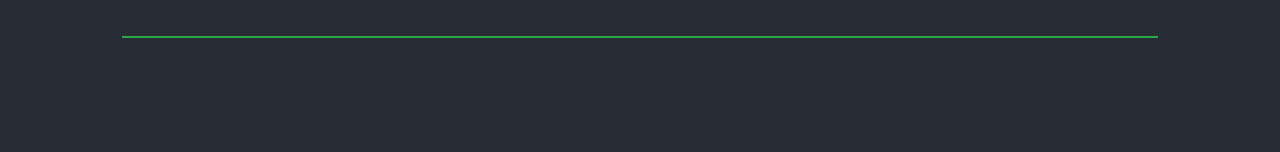
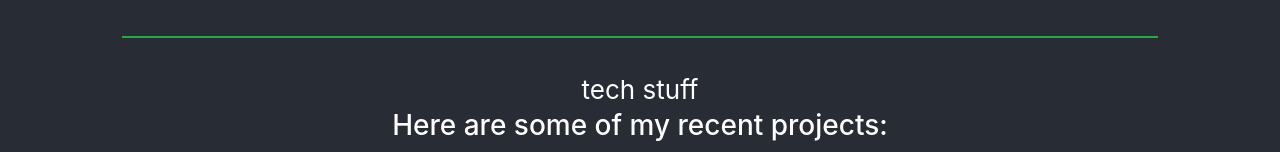
Before and after one commit to brownjer3/personal-website, a React (Create React App) app: page / in a window 1280 px wide. Shown: the part 468-620 px from the top of the page. Built offline with nearby package versions, Linux system fonts and the light colour scheme.

Commit message:
add TechBanner.js and install font awesome packages

```diff
--- a/package.json
+++ b/package.json
@@ -3,6 +3,9 @@
   "version": "0.1.0",
   "private": true,
   "dependencies": {
+    "@fortawesome/fontawesome-svg-core": "^1.2.35",
+    "@fortawesome/free-solid-svg-icons": "^5.15.3",
+    "@fortawesome/react-fontawesome": "^0.1.14",
     "@testing-library/jest-dom": "^5.11.4",
     "@testing-library/react": "^11.1.0",
     "@testing-library/user-event": "^12.1.10",
--- a/src/Home.js
+++ b/src/Home.js
@@ -2,13 +2,14 @@ import Jumbotron from 'react-bootstrap/Jumbotron'
 import Container from 'react-bootstrap/Container'
 import Projects from './Projects'
 import Image from 'react-bootstrap/Image'
+import TechBanner from './TechBanner'
 
 
 export default function Home() {
     return (
         <header className="App-header">
             <Container>
-                <Jumbotron className="bg-transparent">
+                <Jumbotron className="bg-transparent pb-0">
                     <h1>Hello World! My name's Jerry.</h1>
                     <div className='w-25 mx-auto my-3'>
                         <Image src='https://media-exp1.licdn.com/dms/image/C4D03AQHqlCtHTbbgsQ/profile-displayphoto-shrink_800_800/0/1542059961980?e=1626307200&v=beta&t=iv9ieOy6J10NdtRVdVNJHlbcbLk-8qfSnhD-jL8X8uo' roundedCircle fluid className='border border-success'/>
@@ -18,6 +19,7 @@ export default function Home() {
                     </p>
                     <hr className="border border-success mt-5"/>
                 </Jumbotron>
+                <TechBanner />
                 <Projects />
             </Container>
         </header>
--- a/src/Projects.js
+++ b/src/Projects.js
@@ -16,7 +16,7 @@ class Projects extends Component{
         return(
             <Container>
                 <h3>Here are some of my recent projects:</h3>
-                <Row className='projects' xs={1} md={2}>
+                <Row className='projects' xs={1} lg={2}>
                     {this.makeProjects()}
                 </Row>
             </Container>
--- /dev/null
+++ b/src/TechBanner.js
@@ -0,0 +1,9 @@
+import { Component } from "react";
+
+export default class TechBanner extends Component {
+    render() {
+        return(
+            <div>tech stuff</div>
+        )
+    }
+}
```
Also changed, not shown: 1 other file (tests, documents, lock files or other folders).
